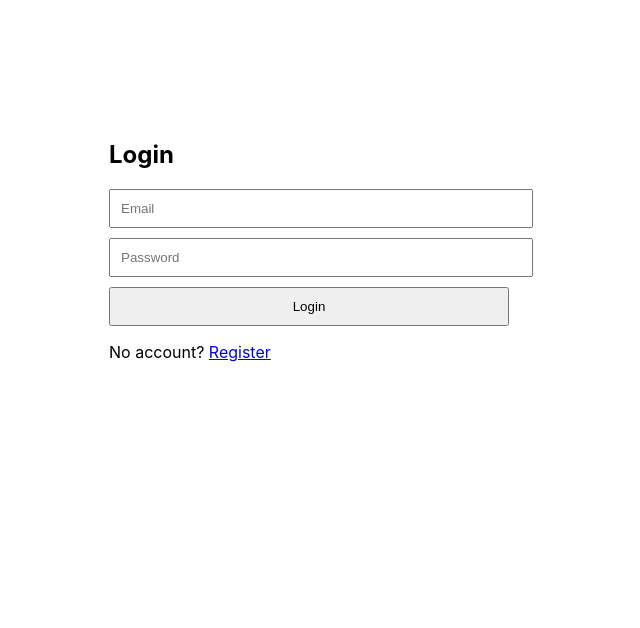
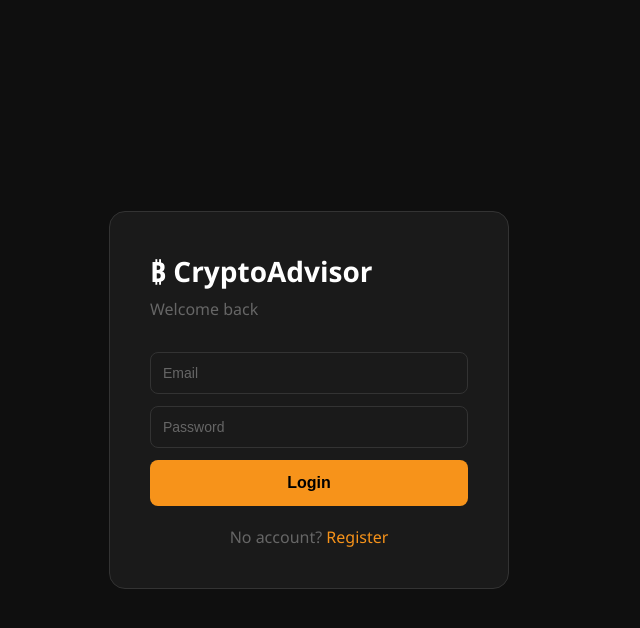
Before and after one commit to elad123456/crypto-advisor, a React (Create React App) app in the folder client/: page /login in a window 1280 px wide. Shown: the top 628 px of the page, without its empty margins (331-971 px from the left). Built offline with nearby package versions, Linux system fonts and the light colour scheme.

Commit message:
new design

```diff
--- a/client/src/index.css
+++ b/client/src/index.css
@@ -1,13 +1,53 @@
-body {
+* {
   margin: 0;
-  font-family: -apple-system, BlinkMacSystemFont, 'Segoe UI', 'Roboto', 'Oxygen',
-    'Ubuntu', 'Cantarell', 'Fira Sans', 'Droid Sans', 'Helvetica Neue',
-    sans-serif;
-  -webkit-font-smoothing: antialiased;
-  -moz-osx-font-smoothing: grayscale;
+  padding: 0;
+  box-sizing: border-box;
 }
 
-code {
-  font-family: source-code-pro, Menlo, Monaco, Consolas, 'Courier New',
-    monospace;
+body {
+  background-color: #0f0f0f;
+  color: #ffffff;
+  font-family: 'Segoe UI', sans-serif;
 }
+
+button {
+  cursor: pointer;
+  border: none;
+  border-radius: 8px;
+  padding: 10px 20px;
+  font-size: 14px;
+  transition: opacity 0.2s;
+}
+
+button:hover {
+  opacity: 0.8;
+}
+
+input {
+  background-color: #1a1a1a;
+  border: 1px solid #333;
+  border-radius: 8px;
+  padding: 12px;
+  color: #ffffff;
+  font-size: 14px;
+  width: 100%;
+  margin-bottom: 12px;
+}
+
+input::placeholder {
+  color: #666;
+}
+
+input:focus {
+  outline: none;
+  border-color: #f7931a;
+}
+
+a {
+  color: #f7931a;
+  text-decoration: none;
+}
+
+a:hover {
+  text-decoration: underline;
+}
--- a/client/src/pages/Dashboard.js
+++ b/client/src/pages/Dashboard.js
@@ -1,6 +1,8 @@
 import React, { useState, useEffect } from 'react';
 import axios from 'axios';
 import { useNavigate } from 'react-router-dom';
+
+const API = 'https://crypto-advisor-8bth.onrender.com';
 
 function Dashboard() {
   const [prices, setPrices] = useState([]);
@@ -12,10 +14,7 @@ function Dashboard() {
   const user = JSON.parse(localStorage.getItem('user') || '{}');
 
   useEffect(() => {
-    if (!token) {
-      navigate('/login');
-      return;
-    }
+    if (!token) { navigate('/login'); return; }
     fetchData();
   // eslint-disable-next-line react-hooks/exhaustive-deps
   }, []);
@@ -23,13 +22,11 @@ function Dashboard() {
   const fetchData = async () => {
     try {
       const headers = { Authorization: `Bearer ${token}` };
-
       const [pricesRes, memeRes, prefsRes] = await Promise.all([
-        axios.get('https://crypto-advisor-8bth.onrender.com/api/dashboard/prices', { headers }),
-        axios.get('https://crypto-advisor-8bth.onrender.com/api/dashboard/meme', { headers }),
-        axios.get('https://crypto-advisor-8bth.onrender.com/api/preferences', { headers })
+        axios.get(`${API}/api/dashboard/prices`, { headers }),
+        axios.get(`${API}/api/dashboard/meme`, { headers }),
+        axios.get(`${API}/api/preferences`, { headers })
       ]);
-
       setPrices(Array.isArray(pricesRes.data) ? pricesRes.data.slice(0, 6) : []);
       setMeme(memeRes.data);
       setPreferences(prefsRes.data);
@@ -41,7 +38,7 @@ function Dashboard() {
 
   const handleVote = async (section, itemId, vote) => {
     try {
-      await axios.post('https://crypto-advisor-8bth.onrender.com/api/votes', { section, item_id: itemId, vote }, {
+      await axios.post(`${API}/api/votes`, { section, item_id: itemId, vote }, {
         headers: { Authorization: `Bearer ${token}` }
       });
     } catch (err) {
@@ -55,52 +52,75 @@ function Dashboard() {
     navigate('/login');
   };
 
+  const cardStyle = {
+    background: '#1a1a1a',
+    border: '1px solid #333',
+    borderRadius: '12px',
+    padding: '20px'
+  };
+
+  const voteButtonStyle = {
+    background: '#2a2a2a',
+    color: '#fff',
+    padding: '6px 12px',
+    borderRadius: '6px',
+    marginRight: '8px',
+    border: '1px solid #333'
+  };
+
   return (
-    <div style={{ maxWidth: '900px', margin: '0 auto', padding: '20px' }}>
-      <div style={{ display: 'flex', justifyContent: 'space-between', alignItems: 'center' }}>
-        <h1>Welcome, {user.name}!</h1>
-        <button onClick={handleLogout}>Logout</button>
+    <div style={{ background: '#0f0f0f', minHeight: '100vh', padding: '20px' }}>
+      <div style={{ maxWidth: '1000px', margin: '0 auto' }}>
+
+        <div style={{ display: 'flex', justifyContent: 'space-between', alignItems: 'center', marginBottom: '8px' }}>
+          <h1 style={{ fontSize: '24px' }}>₿ CryptoAdvisor</h1>
+          <button onClick={handleLogout} style={{ background: '#2a2a2a', color: '#fff', border: '1px solid #333' }}>
+            Logout
+          </button>
         </div>
 
-      {preferences && (
-        <p style={{ color: 'gray' }}>
-          Your interests: {preferences.assets} | Type: {preferences.investor_type}
+        <p style={{ color: '#666', marginBottom: '32px' }}>
+          Welcome back, <span style={{ color: '#f7931a' }}>{user.name}</span>!
+          {preferences && ` | ${preferences.investor_type} | Interests: ${preferences.assets}`}
         </p>
-      )}
 
-      <h2>Coin Prices</h2>
-      <div style={{ display: 'flex', flexWrap: 'wrap', gap: '10px' }}>
+        <h2 style={{ marginBottom: '16px', color: '#f7931a' }}>Coin Prices</h2>
+        <div style={{ display: 'flex', flexWrap: 'wrap', gap: '12px', marginBottom: '32px' }}>
           {prices.map(coin => (
-          <div key={coin.id} style={{ border: '1px solid #ddd', padding: '15px', borderRadius: '8px', width: '140px' }}>
-            <img src={coin.image} alt={coin.name} style={{ width: '30px' }} />
-            <p><strong>{coin.name}</strong></p>
-            <p>${coin.current_price.toLocaleString()}</p>
-            <p style={{ color: coin.price_change_percentage_24h > 0 ? 'green' : 'red' }}>
+            <div key={coin.id} style={{ ...cardStyle, width: '150px' }}>
+              <img src={coin.image} alt={coin.name} style={{ width: '32px', marginBottom: '8px' }} />
+              <p style={{ fontWeight: 'bold', marginBottom: '4px' }}>{coin.name}</p>
+              <p style={{ fontSize: '18px', marginBottom: '4px' }}>${coin.current_price.toLocaleString()}</p>
+              <p style={{ color: coin.price_change_percentage_24h > 0 ? '#00ff88' : '#ff4444', marginBottom: '12px' }}>
                 {coin.price_change_percentage_24h.toFixed(2)}%
               </p>
-            <button onClick={() => handleVote('prices', coin.id, 1)}>👍</button>
-            <button onClick={() => handleVote('prices', coin.id, -1)}>👎</button>
+              <div>
+                <button onClick={() => handleVote('prices', coin.id, 1)} style={voteButtonStyle}>👍</button>
+                <button onClick={() => handleVote('prices', coin.id, -1)} style={voteButtonStyle}>👎</button>
+              </div>
             </div>
           ))}
         </div>
 
-      <h2>AI Insight of the Day</h2>
-      <div style={{ border: '1px solid #ddd', padding: '20px', borderRadius: '8px' }}>
-        <p>{insight}</p>
-        <button onClick={() => handleVote('insight', 'daily', 1)}>👍</button>
-        <button onClick={() => handleVote('insight', 'daily', -1)}>👎</button>
+        <h2 style={{ marginBottom: '16px', color: '#f7931a' }}>AI Insight of the Day</h2>
+        <div style={{ ...cardStyle, marginBottom: '32px' }}>
+          <p style={{ lineHeight: '1.6', marginBottom: '16px' }}>{insight}</p>
+          <button onClick={() => handleVote('insight', 'daily', 1)} style={voteButtonStyle}>👍</button>
+          <button onClick={() => handleVote('insight', 'daily', -1)} style={voteButtonStyle}>👎</button>
         </div>
 
-      <h2>Fun Crypto Meme</h2>
+        <h2 style={{ marginBottom: '16px', color: '#f7931a' }}>Fun Crypto Meme</h2>
         {meme && (
-        <div style={{ border: '1px solid #ddd', padding: '20px', borderRadius: '8px' }}>
-          <p>{meme.title}</p>
-          <img src={meme.url} alt={meme.title} style={{ maxWidth: '300px' }} />
+          <div style={{ ...cardStyle, marginBottom: '32px' }}>
+            <p style={{ marginBottom: '12px', fontWeight: 'bold' }}>{meme.title}</p>
+            <img src={meme.url} alt={meme.title} style={{ maxWidth: '300px', borderRadius: '8px', marginBottom: '16px' }} />
             <br />
-          <button onClick={() => handleVote('meme', String(meme.id), 1)}>👍</button>
-          <button onClick={() => handleVote('meme', String(meme.id), -1)}>👎</button>
+            <button onClick={() => handleVote('meme', String(meme.id), 1)} style={voteButtonStyle}>👍</button>
+            <button onClick={() => handleVote('meme', String(meme.id), -1)} style={voteButtonStyle}>👎</button>
           </div>
         )}
+
+      </div>
     </div>
   );
 }
--- a/client/src/pages/Login.js
+++ b/client/src/pages/Login.js
@@ -21,31 +21,60 @@ function Login() {
   };
 
   return (
-    <div style={{ maxWidth: '400px', margin: '100px auto', padding: '20px' }}>
-      <h2>Login</h2>
-      {error && <p style={{ color: 'red' }}>{error}</p>}
-      <form onSubmit={handleSubmit}>
-        <div>
+    <div style={{
+      minHeight: '100vh',
+      display: 'flex',
+      alignItems: 'center',
+      justifyContent: 'center',
+      background: '#0f0f0f'
+    }}>
+      <div style={{
+        background: '#1a1a1a',
+        padding: '40px',
+        borderRadius: '16px',
+        width: '100%',
+        maxWidth: '400px',
+        border: '1px solid #333'
+      }}>
+        <h1 style={{ marginBottom: '8px', fontSize: '28px' }}>₿ CryptoAdvisor</h1>
+        <p style={{ color: '#666', marginBottom: '32px' }}>Welcome back</p>
+
+        {error && (
+          <p style={{ color: '#ff4444', marginBottom: '16px', background: '#2a1a1a', padding: '10px', borderRadius: '8px' }}>
+            {error}
+          </p>
+        )}
+
+        <form onSubmit={handleSubmit}>
           <input
             type="email"
             placeholder="Email"
             value={email}
             onChange={(e) => setEmail(e.target.value)}
-            style={{ width: '100%', padding: '10px', marginBottom: '10px' }}
           />
-        </div>
-        <div>
           <input
             type="password"
             placeholder="Password"
             value={password}
             onChange={(e) => setPassword(e.target.value)}
-            style={{ width: '100%', padding: '10px', marginBottom: '10px' }}
           />
-        </div>
-        <button type="submit" style={{ width: '100%', padding: '10px' }}>Login</button>
-      </form>
-      <p>No account? <Link to="/register">Register</Link></p>
+          <button type="submit" style={{
+            width: '100%',
+            padding: '14px',
+            background: '#f7931a',
+            color: '#000',
+            fontWeight: 'bold',
+            fontSize: '16px',
+            borderRadius: '8px'
+          }}>
+            Login
+          </button>
+        </form>
+
+        <p style={{ textAlign: 'center', marginTop: '20px', color: '#666' }}>
+          No account? <Link to="/register">Register</Link>
+        </p>
+      </div>
     </div>
   );
 }
--- a/client/src/pages/Onboarding.js
+++ b/client/src/pages/Onboarding.js
@@ -36,50 +36,61 @@ function Onboarding() {
     }
   };
 
+  const buttonStyle = (selected) => ({
+    margin: '5px',
+    padding: '10px 16px',
+    background: selected ? '#f7931a' : '#2a2a2a',
+    color: selected ? '#000' : '#fff',
+    fontWeight: selected ? 'bold' : 'normal',
+    border: '1px solid #333',
+    borderRadius: '8px'
+  });
+
   return (
-    <div style={{ maxWidth: '500px', margin: '50px auto', padding: '20px' }}>
-      <h2>Welcome! Tell us about yourself</h2>
+    <div style={{ minHeight: '100vh', background: '#0f0f0f', padding: '40px 20px' }}>
+      <div style={{ maxWidth: '600px', margin: '0 auto' }}>
+        <h1 style={{ marginBottom: '8px' }}>₿ CryptoAdvisor</h1>
+        <p style={{ color: '#666', marginBottom: '40px' }}>Tell us about yourself to personalize your dashboard</p>
 
-      <h3>Which crypto assets interest you?</h3>
+        <div style={{ background: '#1a1a1a', padding: '24px', borderRadius: '16px', border: '1px solid #333', marginBottom: '20px' }}>
+          <h3 style={{ marginBottom: '16px', color: '#f7931a' }}>Which crypto assets interest you?</h3>
           {assetOptions.map(asset => (
-        <button
-          key={asset}
-          onClick={() => toggleItem(asset, assets, setAssets)}
-          style={{ margin: '5px', padding: '8px', background: assets.includes(asset) ? '#4CAF50' : '#ddd' }}
-        >
+            <button key={asset} onClick={() => toggleItem(asset, assets, setAssets)} style={buttonStyle(assets.includes(asset))}>
               {asset}
             </button>
           ))}
+        </div>
 
-      <h3>What type of investor are you?</h3>
+        <div style={{ background: '#1a1a1a', padding: '24px', borderRadius: '16px', border: '1px solid #333', marginBottom: '20px' }}>
+          <h3 style={{ marginBottom: '16px', color: '#f7931a' }}>What type of investor are you?</h3>
           {investorOptions.map(type => (
-        <button
-          key={type}
-          onClick={() => setInvestorType(type)}
-          style={{ margin: '5px', padding: '8px', background: investorType === type ? '#4CAF50' : '#ddd' }}
-        >
+            <button key={type} onClick={() => setInvestorType(type)} style={buttonStyle(investorType === type)}>
               {type}
             </button>
           ))}
+        </div>
 
-      <h3>What content would you like to see?</h3>
+        <div style={{ background: '#1a1a1a', padding: '24px', borderRadius: '16px', border: '1px solid #333', marginBottom: '20px' }}>
+          <h3 style={{ marginBottom: '16px', color: '#f7931a' }}>What content would you like to see?</h3>
           {contentOptions.map(content => (
-        <button
-          key={content}
-          onClick={() => toggleItem(content, contentTypes, setContentTypes)}
-          style={{ margin: '5px', padding: '8px', background: contentTypes.includes(content) ? '#4CAF50' : '#ddd' }}
-        >
+            <button key={content} onClick={() => toggleItem(content, contentTypes, setContentTypes)} style={buttonStyle(contentTypes.includes(content))}>
               {content}
             </button>
           ))}
+        </div>
 
-      <br /><br />
-      <button
-        onClick={handleSubmit}
-        style={{ width: '100%', padding: '10px', background: '#2196F3', color: 'white' }}
-      >
-        Save & Go to Dashboard
+        <button onClick={handleSubmit} style={{
+          width: '100%',
+          padding: '16px',
+          background: '#f7931a',
+          color: '#000',
+          fontWeight: 'bold',
+          fontSize: '16px',
+          borderRadius: '8px'
+        }}>
+          Save & Go to Dashboard →
         </button>
+      </div>
     </div>
   );
 }
--- a/client/src/pages/Register.js
+++ b/client/src/pages/Register.js
@@ -22,40 +22,66 @@ function Register() {
   };
 
   return (
-    <div style={{ maxWidth: '400px', margin: '100px auto', padding: '20px' }}>
-      <h2>Register</h2>
-      {error && <p style={{ color: 'red' }}>{error}</p>}
-      <form onSubmit={handleSubmit}>
-        <div>
+    <div style={{
+      minHeight: '100vh',
+      display: 'flex',
+      alignItems: 'center',
+      justifyContent: 'center',
+      background: '#0f0f0f'
+    }}>
+      <div style={{
+        background: '#1a1a1a',
+        padding: '40px',
+        borderRadius: '16px',
+        width: '100%',
+        maxWidth: '400px',
+        border: '1px solid #333'
+      }}>
+        <h1 style={{ marginBottom: '8px', fontSize: '28px' }}>₿ CryptoAdvisor</h1>
+        <p style={{ color: '#666', marginBottom: '32px' }}>Create your account</p>
+
+        {error && (
+          <p style={{ color: '#ff4444', marginBottom: '16px', background: '#2a1a1a', padding: '10px', borderRadius: '8px' }}>
+            {error}
+          </p>
+        )}
+
+        <form onSubmit={handleSubmit}>
           <input
             type="text"
-            placeholder="Name"
+            placeholder="Full Name"
             value={name}
             onChange={(e) => setName(e.target.value)}
-            style={{ width: '100%', padding: '10px', marginBottom: '10px' }}
           />
-        </div>
-        <div>
           <input
             type="email"
             placeholder="Email"
             value={email}
             onChange={(e) => setEmail(e.target.value)}
-            style={{ width: '100%', padding: '10px', marginBottom: '10px' }}
           />
-        </div>
-        <div>
           <input
             type="password"
             placeholder="Password"
             value={password}
             onChange={(e) => setPassword(e.target.value)}
-            style={{ width: '100%', padding: '10px', marginBottom: '10px' }}
           />
-        </div>
-        <button type="submit" style={{ width: '100%', padding: '10px' }}>Register</button>
-      </form>
-      <p>Already have an account? <Link to="/login">Login</Link></p>
+          <button type="submit" style={{
+            width: '100%',
+            padding: '14px',
+            background: '#f7931a',
+            color: '#000',
+            fontWeight: 'bold',
+            fontSize: '16px',
+            borderRadius: '8px'
+          }}>
+            Register
+          </button>
+        </form>
+
+        <p style={{ textAlign: 'center', marginTop: '20px', color: '#666' }}>
+          Already have an account? <Link to="/login">Login</Link>
+        </p>
+      </div>
     </div>
   );
 }
```
Lines whose indentation alone changed are shown as unchanged.
